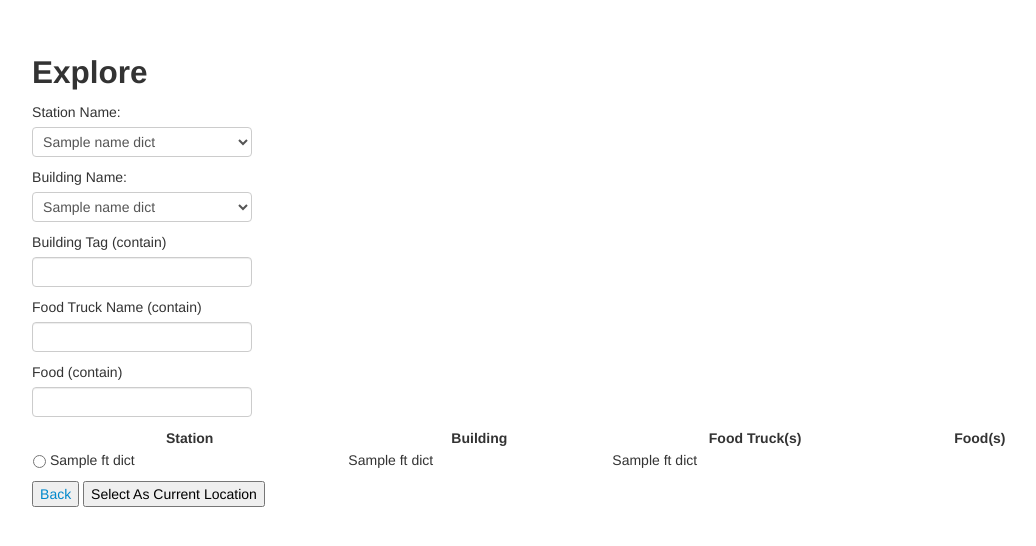
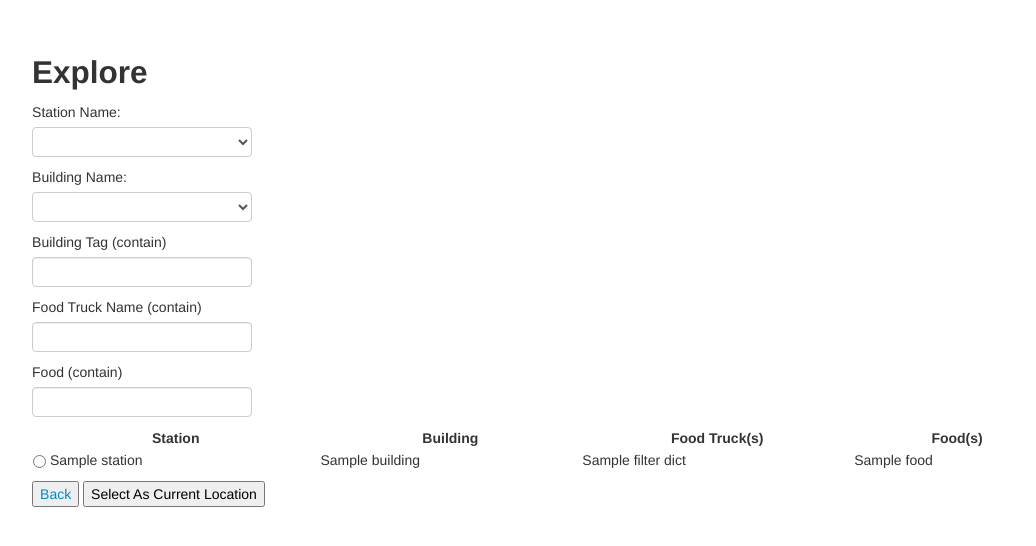
Before and after one commit to JerPaz/4400_SQL_and_FrontEnd_Project, a Flask app: template templates/customer_explore.html in a window 1280 px wide. Shown: the top 546 px of the page, without its empty margins (199-1235 px from the left). Run offline with Flask 2, Linux system fonts and the light colour scheme; the template is opened without the code that fills it: most values are stand-ins (such as "Sample title", 1, 10 or a date in 2020).

Commit message:
added table rows according to the data from the sql query and added an option under station and building names to be blank

```diff
--- a/templates/customer_explore.html
+++ b/templates/customer_explore.html
@@ -7,6 +7,7 @@
 
     <label>Station Name: </b></label>
     <select name ="station_name" id ="station_name">
+        <option value=""></option>
         {% for name_dict in name_dict_list %}
         <option value="{{ name_dict.station_name }}"> {{ name_dict.station_name }} </option>
         {% endfor %}
@@ -14,6 +15,7 @@
 
     <label>Building Name: </label>
     <select name ="building_name" id ="building_name">
+        <option value=""></option>
         {% for name_dict in name_dict_list %}
         <option value="{{ name_dict.building_name }}"> {{ name_dict.building_name }} </option>
         {% endfor %}
@@ -39,21 +41,26 @@
         </thead>
 
         <tbody>
-            {% for ft_dict in ft_dict_list %}
+            {% for filter_dict in filter_dict_list %}
             <tr>
                 <td>
-                    <input type="radio" name="radiobutton" value="{{ ft_dict.food_truck_name }}" style="margin: 0;">
-                        <p style="display: inline-block">{{ ft_dict.food_truck_name }}</p>
+                    <input type="radio" name="radiobutton" value="{{ filter_dict.station }}" style="margin: 0;">
+                        <p style="display: inline-block">{{ filter_dict.station }}</p>
                     </input>
                 </td>
                 <td>
-                    <p name="{{ ft_dict.manager_name }}">
-                        {{ ft_dict.manager_name }}
+                    <p name="{{ filter_dict.building }}">
+                        {{ filter_dict.building }}
                     </p>
                 </td>
                 <td>
-                    <p name="{{ ft_dict.food_names }}">
-                        {{ ft_dict.food_names }}
+                    <p name="{{ filter_dict.food_truck_name}}">
+                        {{ filter_dict.food_truck_name}}
+                    </p>
+                </td>
+                <td>
+                    <p name="{{ filter_dict.food}}">
+                        {{ filter_dict.food}}
                     </p>
                 </td>
             </tr>
```
